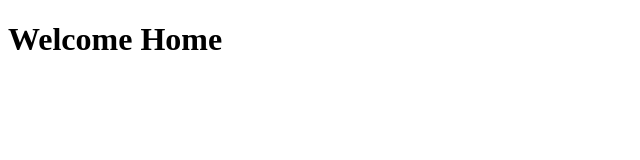
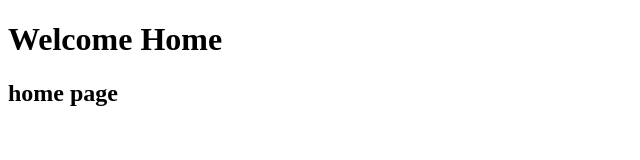
Before and after one commit to FaizanxxJ/Blogging-website, a website: page src/home.html in a window 1280 px wide. Shown: the whole page, without its empty margins (0-640 px from the left). Drawn offline with Linux system fonts and the light colour scheme.

Commit message:
update html and css file

```diff
--- a/src/home.html
+++ b/src/home.html
@@ -5,5 +5,6 @@
 </head>
 <body>
   <h1>Welcome Home</h1>
+  <h2>home page</h2>
 </body>
 </html>
--- a/styles/home.css
+++ b/styles/home.css
@@ -1,4 +1,5 @@
 body {
   background-color: #f2f2f2;
   font-family: Arial, sans-serif;
+  font-size: larger;
 }
```
